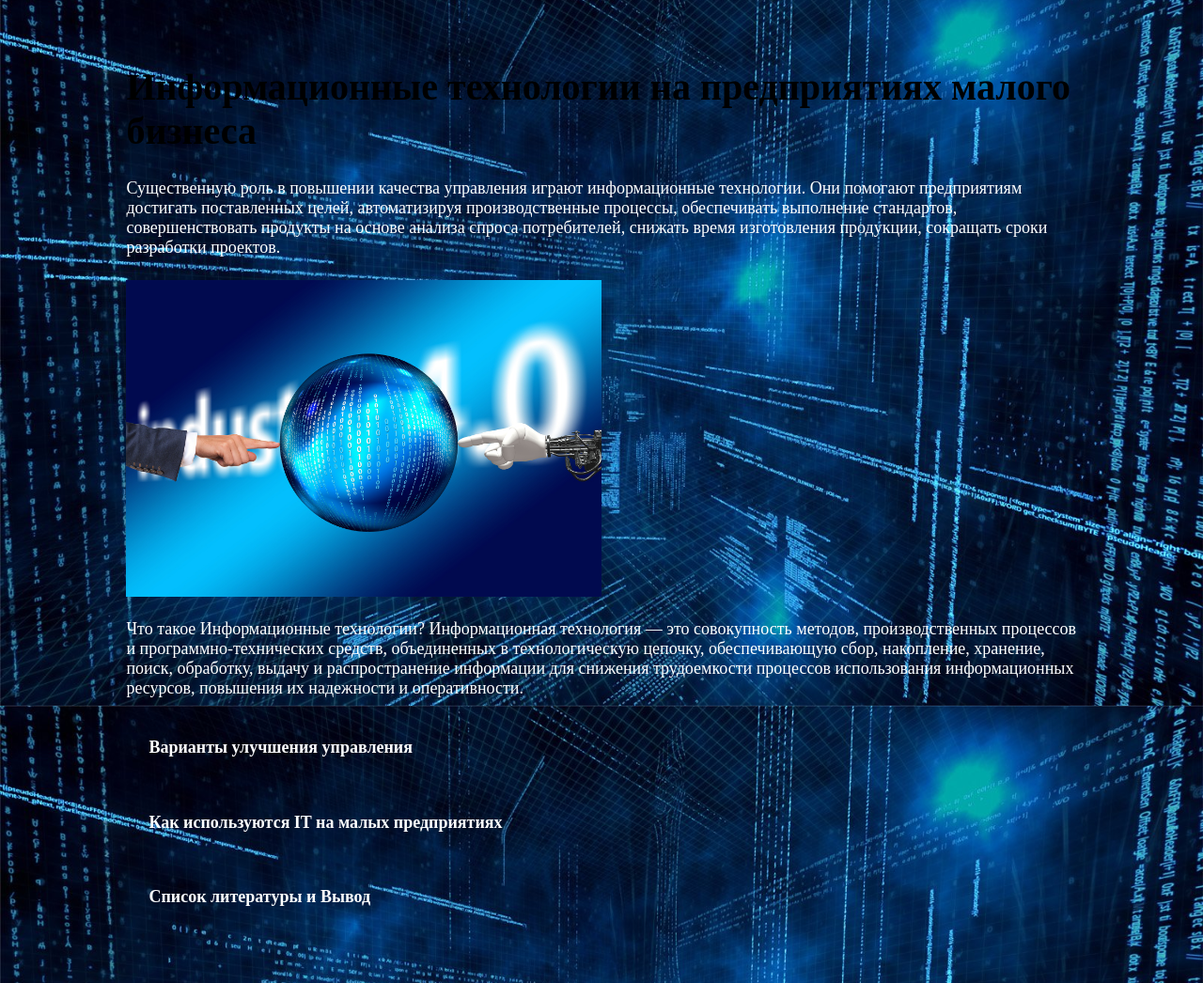
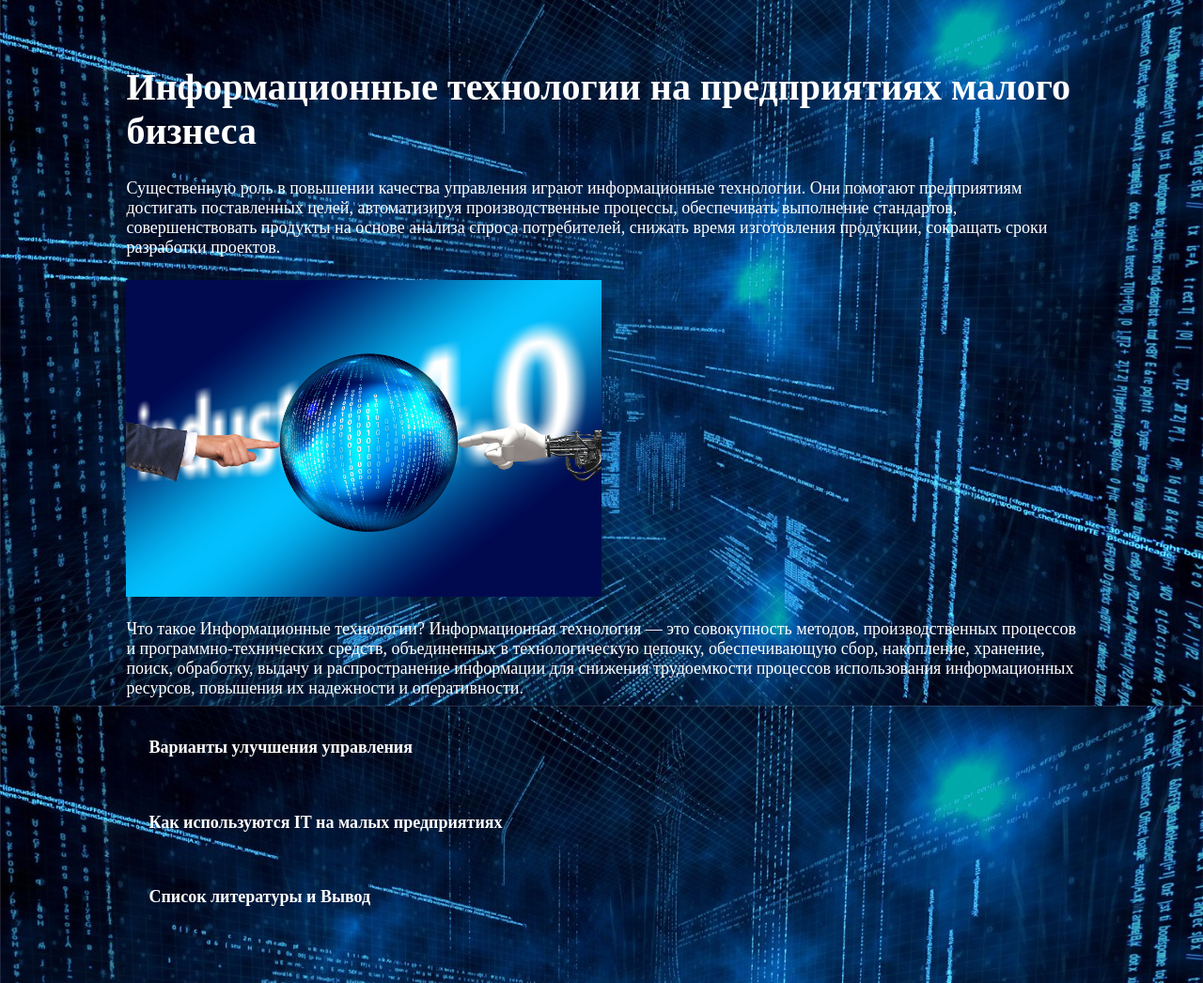
Before and after one commit to alekseimorozov0505/alekseimorozov0505, a plain HTML site: page index.html in a window 1280 px wide. Shown: the part 49-1095 px from the top of the page at 94% size. Drawn offline with Linux system fonts and the light colour scheme.

Commit message:
Add files via upload

```diff
--- a/index.html
+++ b/index.html
@@ -42,7 +42,7 @@ style="width:88px; height:31px; border:0;" alt="Яндекс.Метрика" tit
  }
 </style>
 <div>
-	<h1>Информационные технологии на предприятиях малого бизнеса</h1>
+	<h1><font color="white">Информационные технологии на предприятиях малого бизнеса</font></h1>
 	<a>Существенную роль в повышении качества управления играют информационные технологии. Они помогают предприятиям достигать поставленных целей, автоматизируя производственные процессы, обеспечивать выполнение стандартов, совершенствовать продукты на основе анализа спроса потребителей, снижать время изготовления продукции, сокращать сроки разработки проектов.</a>
 	<p><img src="img/1.jpg" alt=""></p>
 	<a>Что такое Информационные технологии?
```
